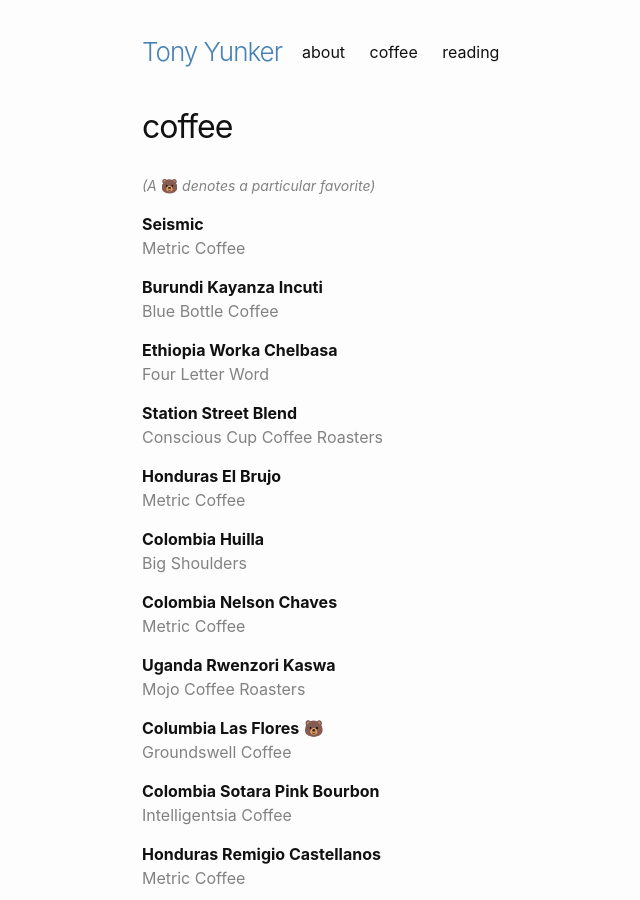
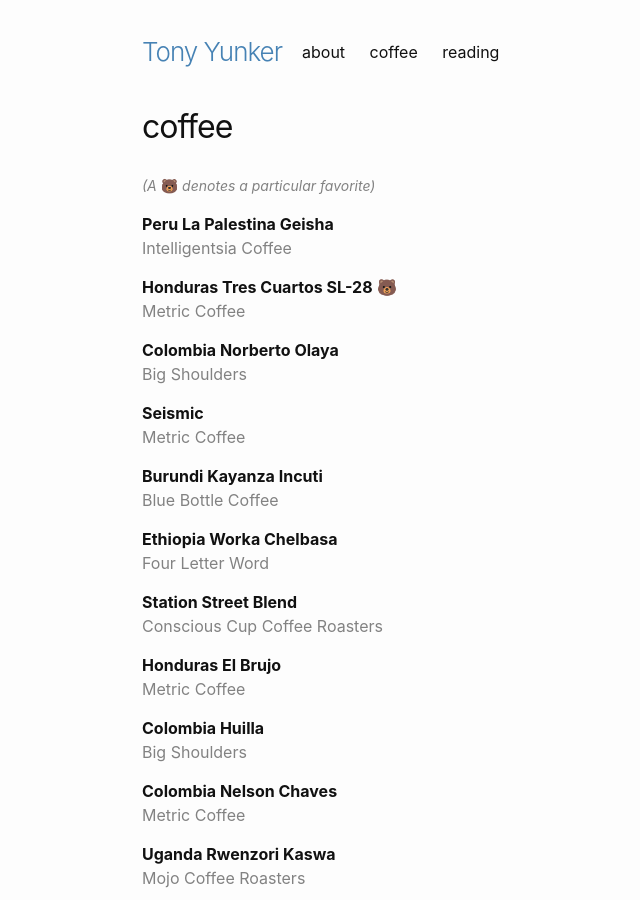
Before and after one commit to ayunker/ayunker.github.io, a Jekyll site: the page built from logs/coffee.md, in a window 1280 px wide and 900 px high. Shown: the whole window, without its empty margins (128-768 px from the left). Built offline with Jekyll 4.4.1, drawn with Linux system fonts in a browser that asks for light colours.

Commit message:
UPDATE coffee and book lists

```diff
--- a/logs/coffee.md
+++ b/logs/coffee.md
@@ -8,6 +8,15 @@
   🐻
   <em>denotes a particular favorite)</em>
 </span>
+
+**Peru La Palestina Geisha**\\
+<span class="grey-text">Intelligentsia Coffee</span>
+
+**Honduras Tres Cuartos SL-28** 🐻 \\
+<span class="grey-text">Metric Coffee</span>
+
+**Colombia Norberto Olaya**\\
+<span class="grey-text">Big Shoulders</span>
 
 **Seismic**\\
 <span class="grey-text">Metric Coffee</span>
```
Also changed, not shown: logs/reading.md (+3 -0 lines).
